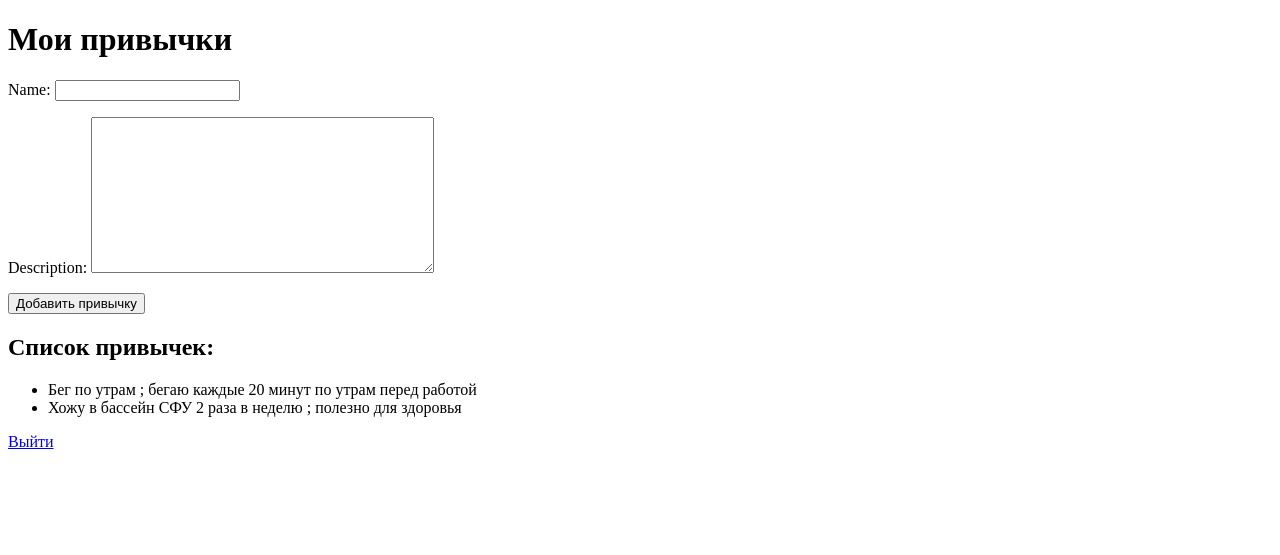
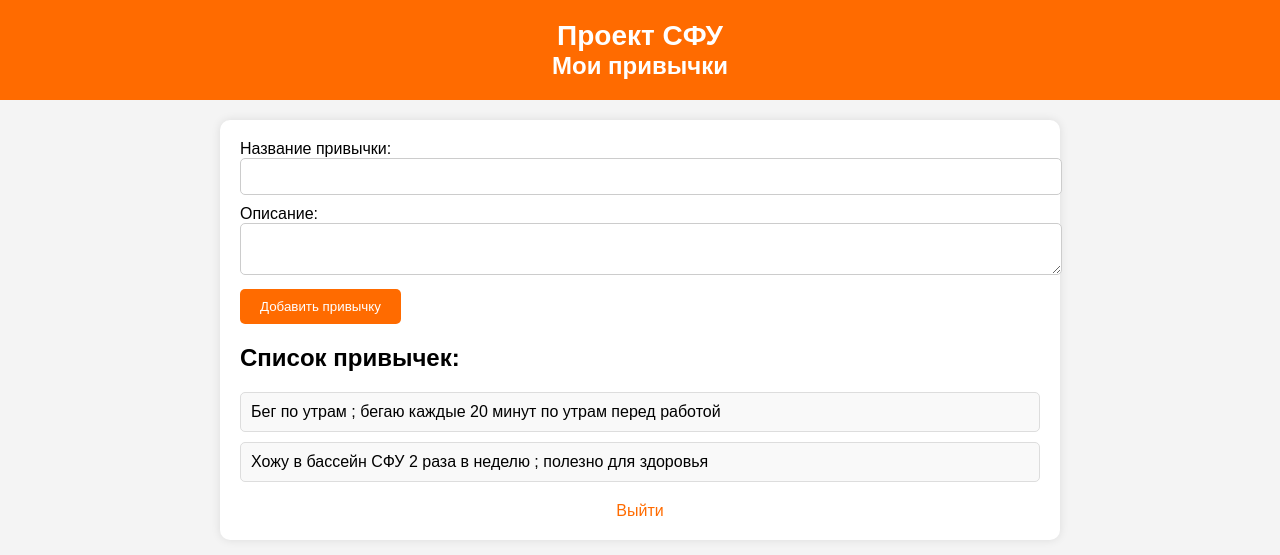
Before and after one commit to prgrssvvrld/Bezopasnost2, a Django app: page /habits/ in a window 1280 px wide. Shown: the top 555 px of the page. Run offline with Django 5.2, Linux system fonts and the light colour scheme; a user stored in the database is signed in; data comes from the database, SQL or seed files in the repository; both versions use the stored data as it was after the commit.

Commit message:
15.03.25 2 часа ночи

```diff
--- a/myapp/views.py
+++ b/myapp/views.py
@@ -3,6 +3,19 @@ from django.contrib.auth.forms import UserCreationForm
 from django.contrib.auth.decorators import login_required
 from .models import Habit
 from .forms import HabitForm
+from django.contrib.auth import authenticate, login
+#на регистрации пользователя стоит проверка крутости на пароль - у него там критерии, короче много символов цифру спец символ и тогда точно пароль примет и с ним можно войти за другого пользователя.
+def custom_login(request):
+    if request.method == 'POST':
+        username = request.POST['username']
+        password = request.POST['password']
+        user = authenticate(request, username=username, password=password)
+        if user is not None:
+            login(request, user)
+            return redirect('habits')
+        else:
+            return render(request, 'registration/login.html', {'error': 'Неверные данные'})
+    return render(request, 'registration/login.html')
 
 def home(request):
     return redirect('habits')
@@ -10,8 +23,9 @@ def signup(request):
     if request.method == 'POST':
         form = UserCreationForm(request.POST)
         if form.is_valid():
-            form.save()
-            return redirect('login')  # Перенаправление на страницу входа после регистрации
+            user = form.save()
+            login(request, user)
+            return redirect('/accounts/login')
     else:
         form = UserCreationForm()
     return render(request, 'registration/sign_up.html', {'form': form})
--- a/templates/habits/habits.html
+++ b/templates/habits/habits.html
@@ -1,23 +1,97 @@
 <!DOCTYPE html>
-<html>
+<html lang="ru">
 <head>
     <title>Мои привычки</title>
+    <style>
+        body {
+            font-family: 'Poppins', sans-serif;
+            background-color: #f4f4f4;
+            margin: 0;
+            padding: 0;
+        }
+        .header {
+            background-color: #ff6b00;
+            color: white;
+            padding: 20px;
+            text-align: center;
+        }
+        .header h1 {
+            margin: 0;
+            font-size: 24px;
+        }
+        .logo {
+            font-size: 28px;
+            font-weight: bold;
+        }
+        .container {
+            max-width: 800px;
+            margin: 20px auto;
+            padding: 20px;
+            background-color: white;
+            border-radius: 10px;
+            box-shadow: 0 0 10px rgba(0, 0, 0, 0.1);
+        }
+        .habit-form {
+            margin-bottom: 20px;
+        }
+        .habit-form input, .habit-form textarea {
+            width: 100%;
+            padding: 10px;
+            margin-bottom: 10px;
+            border: 1px solid #ccc;
+            border-radius: 5px;
+        }
+        .habit-form button {
+            background-color: #ff6b00;
+            color: white;
+            border: none;
+            padding: 10px 20px;
+            border-radius: 5px;
+            cursor: pointer;
+        }
+        .habit-list {
+            list-style: none;
+            padding: 0;
+        }
+        .habit-list li {
+            background-color: #f9f9f9;
+            padding: 10px;
+            margin-bottom: 10px;
+            border-radius: 5px;
+            border: 1px solid #ddd;
+        }
+        .logout-link {
+            display: block;
+            text-align: center;
+            margin-top: 20px;
+            color: #ff6b00;
+            text-decoration: none;
+        }
+    </style>
 </head>
 <body>
+    <div class="header">
+        <div class="logo">Проект СФУ</div>
         <h1>Мои привычки</h1>
-    <form method="post">
+    </div>
+    <div class="container">
+        <form method="post" class="habit-form">
             {% csrf_token %}
-        {{ form.as_p }}
+            <label for="id_name">Название привычки:</label>
+            <input type="text" name="name" id="id_name" required>
+            <label for="id_description">Описание:</label>
+            <textarea name="description" id="id_description"></textarea>
             <button type="submit">Добавить привычку</button>
         </form>
 
         <h2>Список привычек:</h2>
-    <ul>
+        <ul class="habit-list">
             {% for habit in habits %}
                 <li>{{ habit.name }} ; {{ habit.description }}</li>
             {% endfor %}
         </ul>
 
-    <p><a href="{% url 'logout' %}">Выйти</a></p>
+        <a href="{% url 'logout' %}" class="logout-link">Выйти</a>
+    </div>
 </body>
 </html>
```
Also changed, not shown: templates/registration/login.html (+30 -1 lines), templates/registration/sign_up.html (+14 -6 lines), db.sqlite3. Lines whose indentation alone changed are shown as unchanged.
